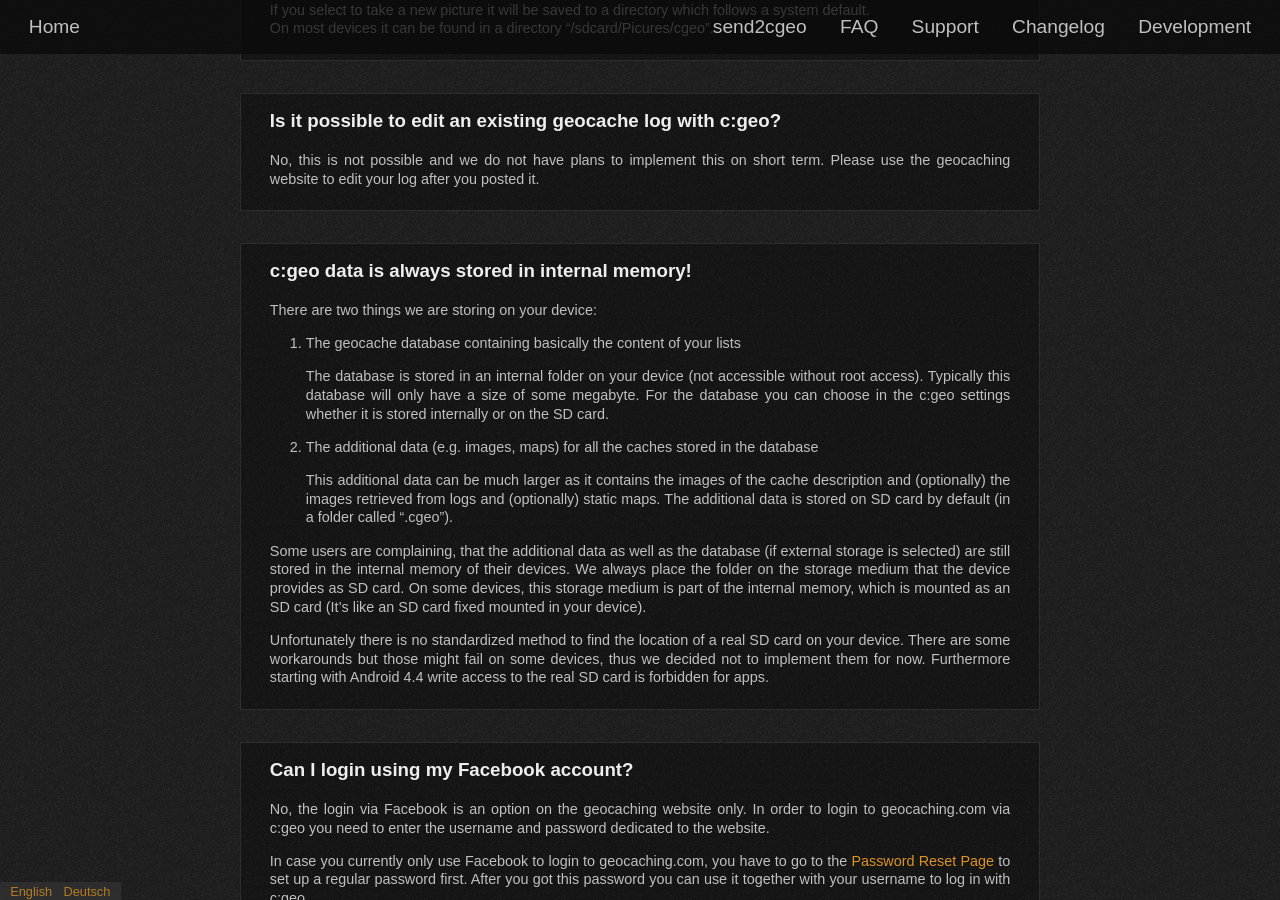
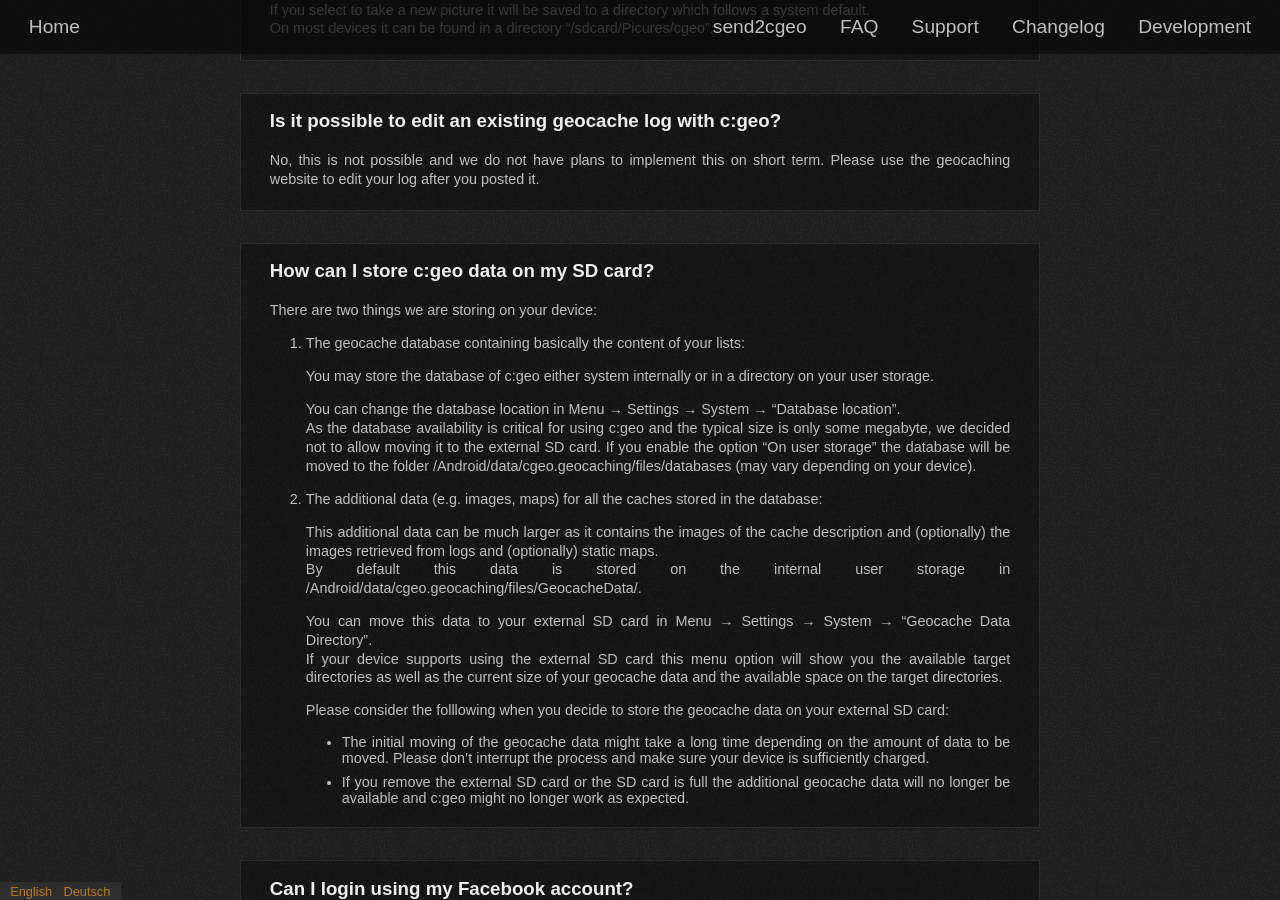
Before and after one commit to cgeo/cgeo.github.io, a Jekyll site: the page built from faq.html, in a window 1280 px wide and 900 px high, scrolled down 7696 px. Built offline with Jekyll 4.4.1, drawn with Linux system fonts in a browser that asks for light colours; some web fonts are replaced; some of the changed text lies outside the part shown.

Commit message:
Prepare FAQ for new dir
Preparation for next feature release after 2017.03.29

```diff
--- a/_data/faq.yml
+++ b/_data/faq.yml
@@ -458,45 +458,58 @@
 
       - id: data-on-sd
         en:
-            title: c:geo data is always stored in internal memory!
+            title: How can I store c:geo data on my SD card?
             content: |
                 There are two things we are storing on your device:
 
-                1. The geocache database containing basically the content of your lists
-
-                    The database is stored in an internal folder on your device (not accessible without root access). Typically this database will only have a size of some megabyte.
-                    For the database you can choose in the c:geo settings whether it is stored internally or on the SD card.
-
-                2. The additional data (e.g. images, maps) for all the caches stored in the database
-
-                    This additional data can be much larger as it contains the images of the cache description and (optionally) the images retrieved from logs and (optionally) static maps.
-                    The additional data is stored on SD card by default (in a folder called ".cgeo").
-
-                Some users are complaining, that the additional data as well as the database (if external storage is selected) are still stored in the internal memory of their devices.
-                We always place the folder on the storage medium that the device provides as SD card. On some devices, this storage medium is part of the internal memory, which is mounted as an SD card (It's like an SD card fixed mounted in your device).
-
-                Unfortunately there is no standardized method to find the location of a real SD card on your device. There are some workarounds but those might fail on some devices, thus we decided not to implement them for now.
-                Furthermore starting with Android 4.4 write access to the real SD card is forbidden for apps.
-        de:
-            title: Daten von c:geo werden immer im internen Speicher abgelegt!
+                1. The geocache database containing basically the content of your lists:
+
+                    You may store the database of c:geo either system internally or in a directory on your user storage.
+
+                    You can change the database location in Menu → Settings → System → "Database location". \\
+                    As the database availability is critical for using c:geo and the typical size is only some megabyte, we decided not to allow moving it to the external SD card.
+                    If you enable the option "On user storage" the database will be moved to the folder /Android/data/cgeo.geocaching/files/databases (may vary depending on your device).
+
+                2. The additional data (e.g. images, maps) for all the caches stored in the database:
+
+                    This additional data can be much larger as it contains the images of the cache description and (optionally) the images retrieved from logs and (optionally) static maps. \\
+                    By default this data is stored on the internal user storage in /Android/data/cgeo.geocaching/files/GeocacheData/.
+
+                    You can move this data to your external SD card in Menu → Settings → System → "Geocache Data Directory". \\
+                    If your device supports using the external SD card this menu option will show you the available target directories as well as the current size of your geocache data and the available space on the target directories.
+
+                    Please consider the folllowing when you decide to store the geocache data on your external SD card:
+
+                    - The initial moving of the geocache data might take a long time depending on the amount of data to be moved.
+                      Please don't interrupt the process and make sure your device is sufficiently charged.
+                    - If you remove the external SD card or the SD card is full the additional geocache data will no longer be available and c:geo might no longer work as expected.
+
+        de:
+            title: Wie kann ich Daten von c:geo auf der externen SD-Karte abspeichern?
             content: |
                 Es gibt zwei Dinge, die wir auf deinem Gerät speichern:
 
                 1. Die Geocache-Datenbank, welche grob gesagt den Inhalt deiner Listen enthält:
 
-                    Diese Datenbank wird in einem internen Ordner auf deinem Gerät gespeichert (nicht zugänglich ohne Root-Zugriff). Typischerweise hat diese Datenbank nur eine Größe von wenigen Megabyte.
-                    Du kannst in den c:geo-Einstellungen auswählen, ob diese Datenbank intern oder auf deiner SD-Karte gespeichert werden soll.
+                    Diese Datenbank wird entweder systemintern oder in einem Ordner im Benutzerspeicher abgelegt.
+
+                    Du kannst den Speicherort über Menü → Einstellungen → System → "Datenbank-Speicherung" ändern. \\
+                    Da die Verfügbarkeit der Datenbank kritisch für die Nutzung von c:geo ist und die typische Größe nur wenige Megabyte beträgt, haben wir entschieden ein Verschieben der Datenbank auf die externe SD-Karte nicht zu erlauben.
+                    Wenn du die Option "Auf Benutzerspeicher" aktivierst, wird die Datenbank in den Ordner /Android/data/cgeo.geocaching/files/databases (variiert je nach Gerät) verschoben.
 
                 2. Die zusätzlichen Daten (z.B. Bilder, Karten) für alle gespeicherten Caches in der Datenbank:
 
                     Diese zusätzlichen Daten können viel größer sein, da sie die Bilder der Cachebeschreibung und (optional) die Logbilder und (optional) die statischen Karten enthalten.
-                    Die Daten werden standardmäßig auf deiner SD_Karte (im Order ".cgeo") gespeichert.
-
-                Einige Nutzer klagen darüber, dass sich die zusätzlichen Daten und die Datenbank (wenn externe Speicherung ausgewählt ist) dennoch im internen Speicher ihres Gerätes befinden.
-                Wir speichern den zugehörigen Order auf dem Speichermedium, welches uns Android als SD-Karte mitteilt. In der Tat ist dies technisch auf manchen Geräte weiterhin ein Teil des internen Speichers, der als SD-Karte gekennzeichnet ist (es ist eine Art SD-Karte, die fest in deinem Gerät integriert ist).
-
-                Leider gibt es keine standardisierte Methode, um den Speicherort der realen SD-Karte auf deinem Gerät zu finden. Es gibt einige Hilfslösungen, aber diese könnten auf manchen Geräten nicht funktionieren; daher haben wir für den Moment entschieden diese nicht zu implementieren.
-                Darüberhinaus ist es für Apps seit Android-Version 4.4. generell verboten Daten auf die SD-Karte zu schreiben.
+                    Die Daten werden standardmäßig auf dem internen Benutzerspeicher abgelegt unter /Android/data/cgeo.geocaching/files/GeocacheData/.
+
+                    Du kannst diese Daten über Menü → Einstellungen → System → "Geoache-Daten Verezeichnis" auf die externe SD-Karte verschieben. \\
+                    Wenn dein Gerät die Nutzung einer externen SD-Karte hierfür unterstützt, zeigt dieses Menü die verfügbaren Zielverzeichnisse sowie die Größe deiner Geocache-Daten und den verfügbaren Speicherplatz in den Zielverzeichnissen an.
+
+                    Bitte berücksichtige das Folgende, wenn du dich dafür entscheidest die Geocache-Daten auf der externen SD-Karte zu speichern:
+
+                    - Das Verschieben der Geocache-Daten kann, je nach Menge der zu verschiebenden Daten, eine ganze Weile dauern.
+                      Bitte diesen Prozess nicht unterbrechen und sicherstellen, dass dein Gerät ausreichend geladen ist.
+                    - Wenn du die externe SD-Karte entfernst oder sie voll ist werden die Geocache-Daten nicht mehr verfügbar sein und c:geo könnte nicht mehr so wie erwartet funktionieren.
 
       - id: facebook-login
         en:
@@ -1106,8 +1119,8 @@
 
                 - Start c:geo
                 - Go to c:geo Menu → Settings → System and perform a backup of the database (remember the file location which is shown at the end of the process)
-                - Open a File Explorer, locate the backup file (typically in /sdcard/.cgeo/cgeo.sqlite) and store it at a safe location for later restore on the new device
-                - Optional step: The same directory in which you found the backup file does also contain several folders with cache specific information (pictures, static maps, etc). If this infos are missing on the new device, c:geo will automatically download them again on the next refresh of the cache; so there is no need to copy those. If you however want to avoid that, you can also copy all the subfolders to a safe location for transfer.
+                - Open a File Explorer, locate the backup file (typically /cgeo/backup/cgeo.sqlite) and store it at a safe location for later restore on the new device
+                - Optional step: The subfolders of /Android/data/cgeo.geocaching/GeocacheData/ (either located on your internal or your external storage) are containing additional geocache data (e.g. log pictures). If this data is not available on the new device, c:geo will just download it again. If you still want to transfer this data to the new device, copy all subfolders to a safe location.
 
                 On the new device:
 
@@ -1115,8 +1128,8 @@
                 - Start c:geo
                 - Store your login credentials and apply your personal settings as needed (those are not part of the backup)
                 - End c:geo
-                - Use a File Explorer to locate the similar folder from which you saved the backup on the old phone (typically sdcard/.cgeo/) and place the backup file (cgeo.sqlite) from the old phone into this folder
-                - Optional step: If you also did a backup of all the subfolders, restore them as well to the same base folder as the backup file
+                - Use a File Explorer to locate the similar folder from which you saved the backup on the old phone (typically /cgeo/backup/) and place the backup file (cgeo.sqlite) from the old phone into this folder. You might have to create the folder manually.
+                - Optional step: If you also did a backup of the additional geocache data, restore it to /Android/data/cgeo.geocaching/files/GeocacheData/ on your internal storage.
                 - Start c:geo again
                 - Go to c:geo Menu → Settings → System and select to restore the backup
 
@@ -1138,8 +1151,9 @@
 
                 - Starte c:geo
                 - Gehe zu c:geo Menü → Einstellungen → System und führe eine Sicherung der Datenbank durch (Merke dir dabei den Pfad, der dir nach Abschluss der Sicherung angezeigt wird)
-                - Öffne einen Datei-Explorer und finde diese Sicherungsdatei (typischerweise /sdcard/.cgeo/cgeo.sqlite) und speichere sie an einer sicheren Stelle, um sie später auf dem neuen Gerät wieder einzuspielen
-                - Optionaler Schritt: Im selben Verzeichnis, in dem du die Sicherung gefunden hast, befinden sich auf mehrere Ordner mit Cache-spezifischen Informationen (Bilder, statische Karten, usw.). Wenn diese Informationen auf dem neuen Gerät fehlen, wird c:geo sie automatisch erneut herunterladen, wenn du das nächste Mal den Cache aktualisiert. Du musst diese Daten also nicht unbedingt kopieren. Wenn du es dennoch möchtest, kannst du aber alle Unterordner ebenso zur Übertragung an einer sicheren Stelle speichern-
+                - Öffne einen Datei-Explorer und finde diese Sicherungsdatei (typischerweise /cgeo/backup/cgeo.sqlite) und speichere sie an einer sicheren Stelle, um sie später auf dem neuen Gerät wieder einzuspielen
+                - Optionaler Schritt: Das Verzeichnis /Android/data/cgeo.geocaching/files/GeocacheData/ (entweder im internen oder im externen Speicher) enthält zusätzliche Geocache-Daten (z.B. Logbilder). Wenn diese Daten auf dem neuen Gerät nicht vorhanden sind, wird c:geo sie einfach erneut herunterladen. Wenn du diese Daten dennoch auf das neue Gerät übertragen möchtest, kopiere alle Unterverzeichnisse an einem sicheren Ort.
+
 
                 Auf dem neuen Gerät:
 
@@ -1147,8 +1161,8 @@
                 - Starte c:geo
                 - Gib deine Nutzerdaten ein und nimm die gewünschten sonstigen Einstellungen vor (dies ist kein Teil der Sicherung)
                 - Beende c:geo
-                - Nutze einen Datei-Explorer um den gleichen Ordner auf dem neuen Gerät ausfindig zu machen, von dem du auf dem alten Gerät die Sicherung gemacht hast (typischerweise /sdcard/.cgeo/) und kopiere die Sicherungsdatei (cgeo.sqlite) vom alten Telefon in diesen Ordner.
-                - Optionaler Schritt: Wenn du auch eine Sicherung der Unterordner durchgeführt hast, kopiere sie ebenso in diesen Ordner zurück.
+                - Nutze einen Datei-Explorer um den gleichen Ordner auf dem neuen Gerät ausfindig zu machen, von dem du auf dem alten Gerät die Sicherung gemacht hast (typischerweise /cgeo/backup/) und kopiere die Sicherungsdatei (cgeo.sqlite) vom alten Telefon in diesen Ordner. Eventuell musst du das Verzeichnis manuell erstellen.
+                - Optionaler Schritt: Wenn du auch eine Sicherung der zusätzlichen Geocache-Daten durchgeführt hast, kopiere sie in den Ordner /Android/data/cgeo.geocaching/files/GeocacheData/ in deinem internen Speicher zurück.
                 - Starte c:geo wieder
                 - Gehe zu Menü → Einstellungen → System und wähle die vorhandene Sicherung wiederherzustellen
 
```
